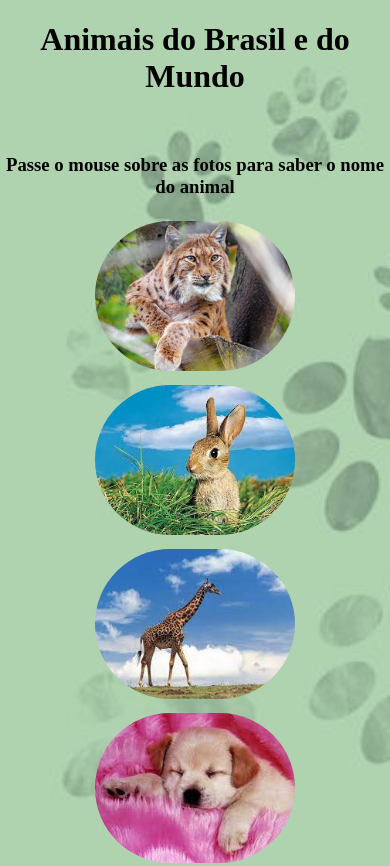
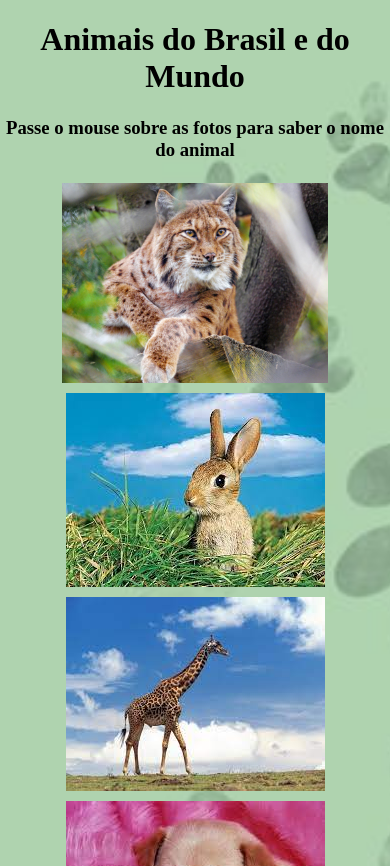
Before and after one commit to PauloSGM/Flexbox, a plain HTML site: page index.html in a window 390 px wide. Shown: the top 866 px of the page. Drawn offline with Linux system fonts and the light colour scheme.

Commit message:
terminado

```diff
--- a/css/flexbox.css
+++ b/css/flexbox.css
@@ -21,8 +21,8 @@ header{
 }
 
 .container{
-
     display: flex;
+    align-items: center;
     justify-content: center;
     flex-wrap: wrap;
     margin:  0 auto;
@@ -35,7 +35,7 @@ img{
   max-width: 300px;
   max-height: 150px;
   margin: 5px;
-  border-radius: 100px;
+  border-radius: 75px;
 
 
 }
@@ -49,3 +49,14 @@ a{
     position:relative
 
 }
+
+@media(max-width:600px){
+    img{
+
+        max-width: 300px;
+        max-height: 200px;
+        margin: 3px;
+        border-radius: 0px;
+
+      }
+}
--- a/index.html
+++ b/index.html
@@ -9,7 +9,7 @@
 </head>
 <body>
 
-    <header><h1>Animais do Brasil e do Mundo</h1><br><h3>Passe o mouse sobre as fotos para saber o nome do animal</h3></header>
+    <header><h1>Animais do Brasil e do Mundo</h1><h3>Passe o mouse sobre as fotos para saber o nome do animal</h3></header>
     <section  class="container">
       <div class="bichos"><img src="./img/foto1.jpg" alt="" title="Este animal é um lince"></div>
       <div class="bichos"><img src="./img/foto2.jpg" alt="" title="Este animal é um coelho"></div>
```
